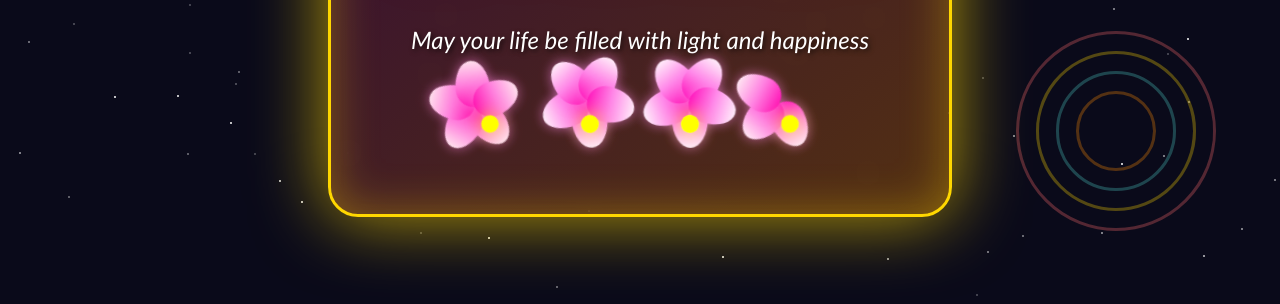
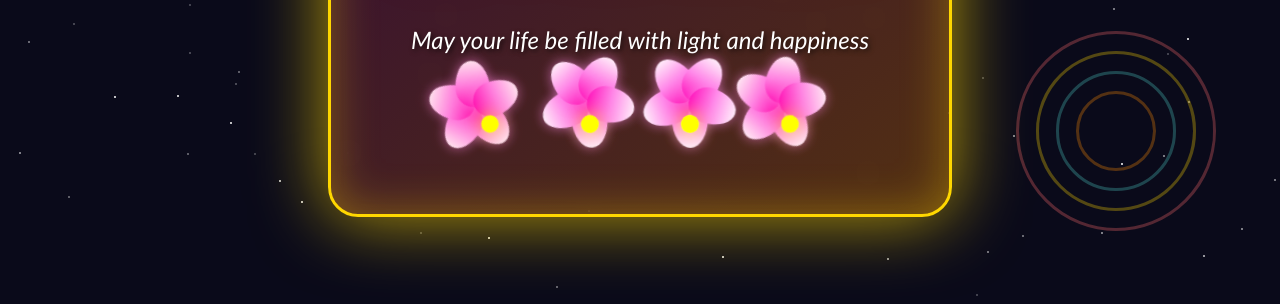
Before and after one commit to Jeevan953/happy-diwali, a plain HTML site: page diwali2.html in a window 1280 px wide. Shown: the part 489-793 px from the top of the page. Drawn offline with Linux system fonts and the light colour scheme.

Commit message:
Fix missing closing tag for petal div

```diff
--- a/diwali2.html
+++ b/diwali2.html
@@ -340,7 +340,7 @@
                     <div class="petal"></div>
                     <div class="petal"></div>
                     <div class="petal"></div>
-                    <div class="petal</div>
+                    <div class="petal"></div>
                     <div class="petal"></div>
                     <div class="center-dot"></div>
                 </div>
```
